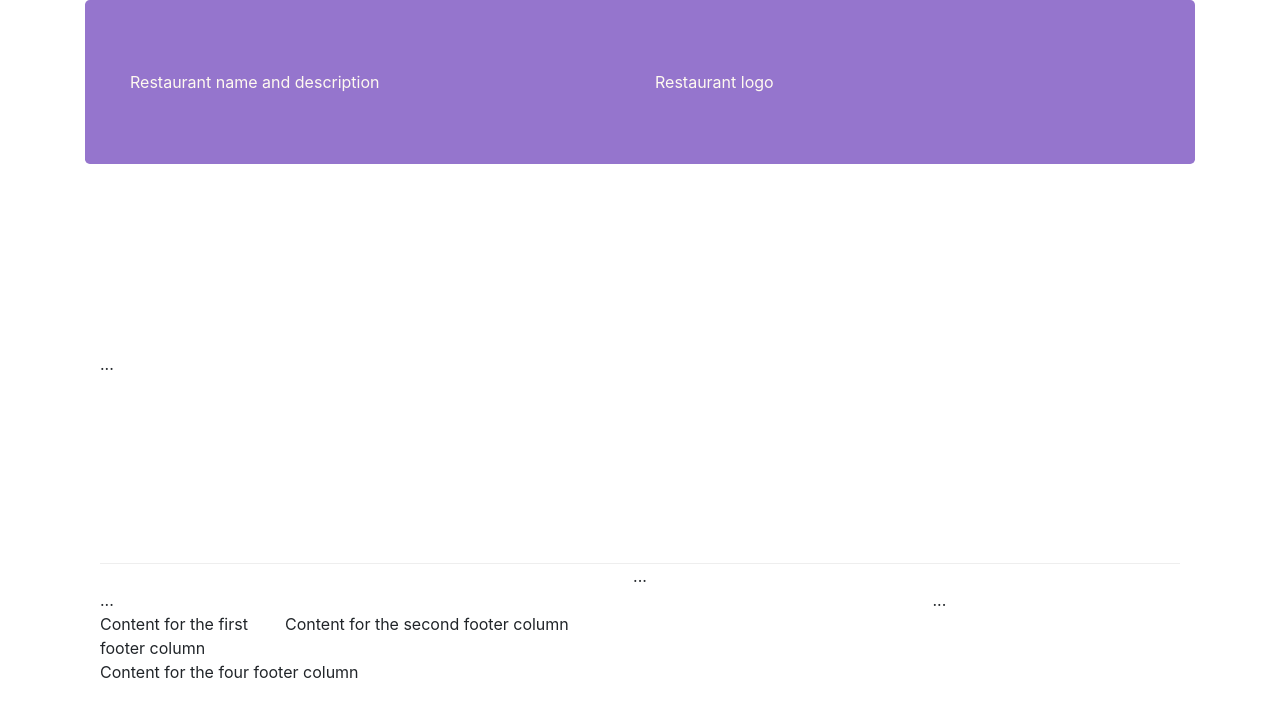
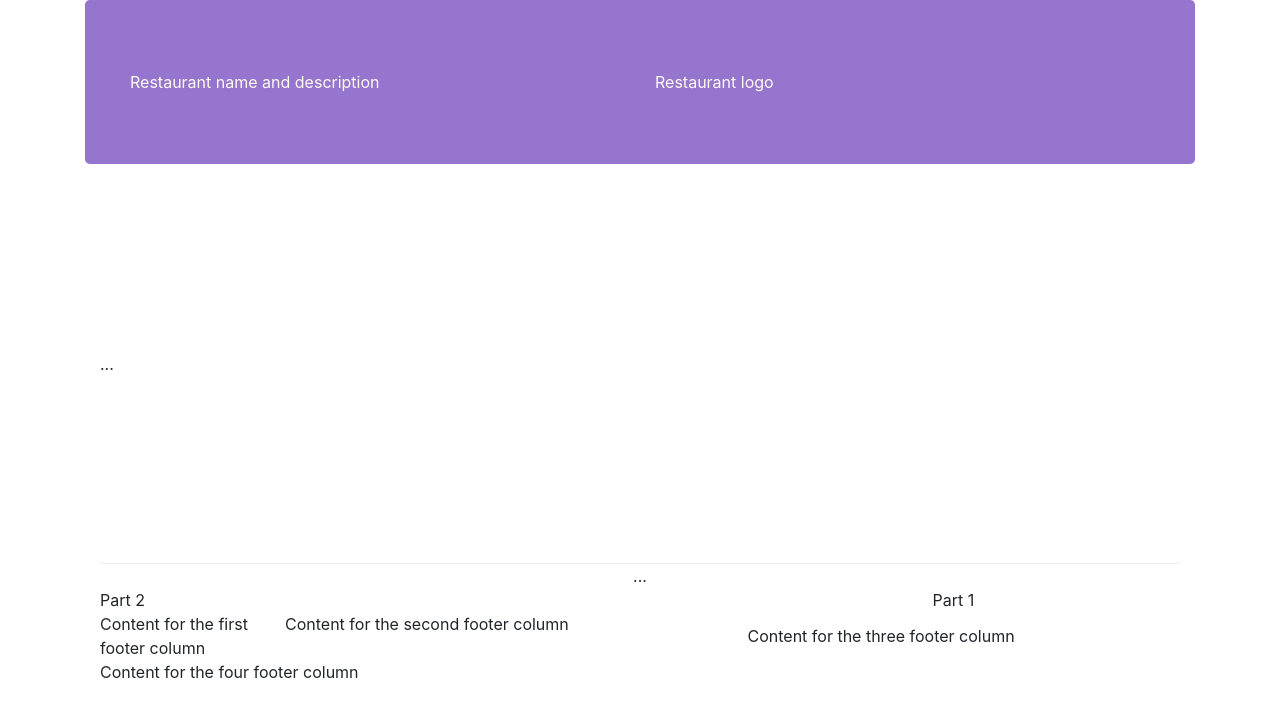
Before and after one commit to DE160490/FER201m, a website: page Lesson 1/index.html in a window 1280 px wide. Drawn offline with nearby package versions, Linux system fonts and the light colour scheme.

Commit message:
Finish The First

```diff
--- a/Lesson 1/index.html
+++ b/Lesson 1/index.html
@@ -14,8 +14,7 @@
         <header class="jumbotron">
             <div class="container">
                 <div class="row">
-                    <div class="col-12 col-sm-6">
-                        Restaurant name and description  </div>
+                    <div class="col-12 col-sm-6"> Restaurant name and description  </div>
 
                     <div class="col-12 col-sm">  Restaurant logo </div>
 
@@ -32,9 +31,9 @@
         </div>
         <div class="container">
             <div class="row">
-                <div class="col-12 col-sm-4 order-sm-last col-md-3"> ... </div>
+                <div class="col-12 col-sm-4 order-sm-last col-md-3"> Part 1 </div>
 
-                <div class="col col-sm order-sm-first col-md"> ... </div>
+                <div class="col col-sm order-sm-first col-md"> Part 2 </div>
             </div>
 
         </div>
@@ -47,7 +46,7 @@
 
                     <div class="col-7 col-sm-5"> Content for the second footer column </div>
 
-                    <div class="col-12 col-sm-4 align-self-center"> </div>
+                    <div class="col-12 col-sm-4 align-self-center"> Content for the three footer column </div>
 
                     <div class="col-auto"> Content for the four footer column </div>
 
```
